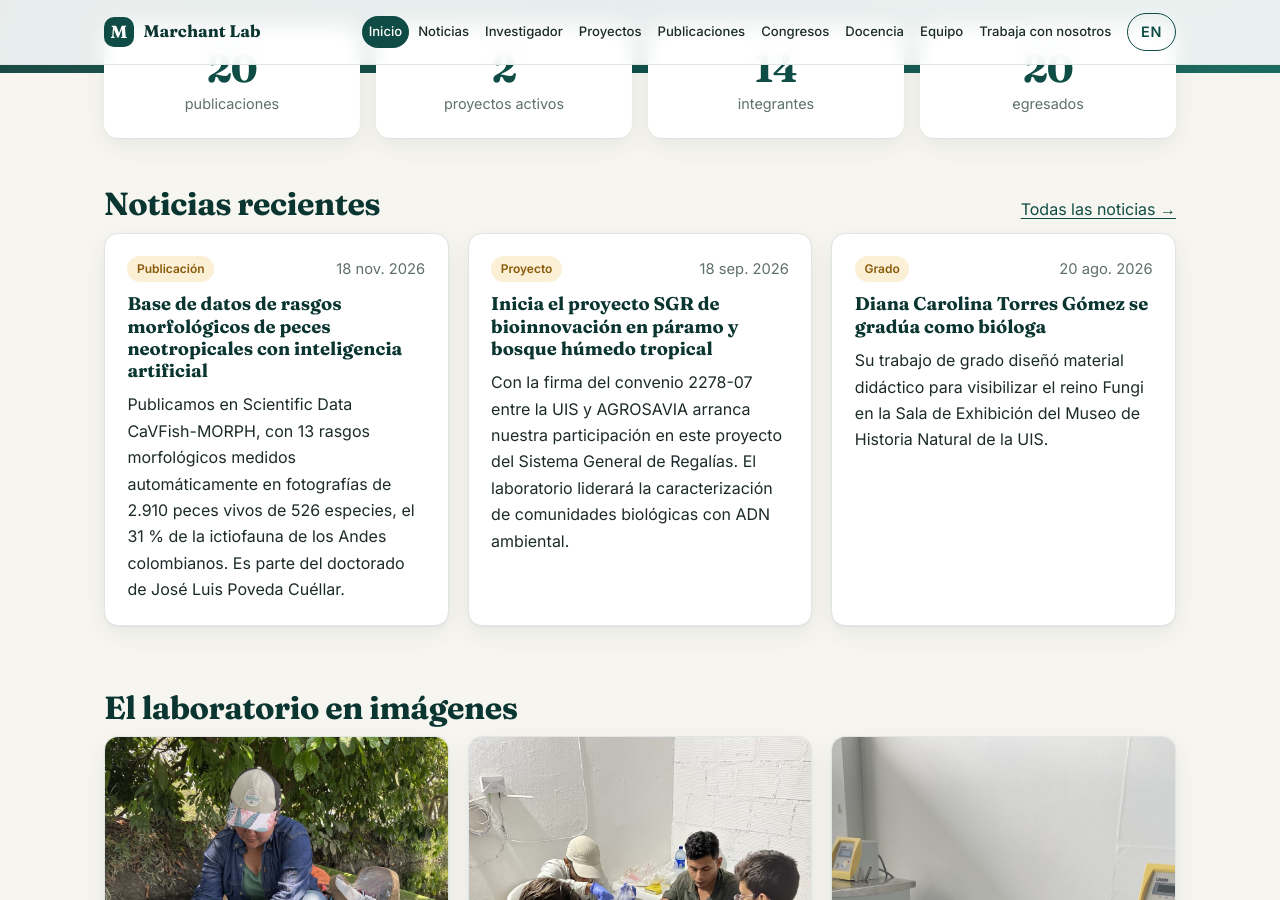
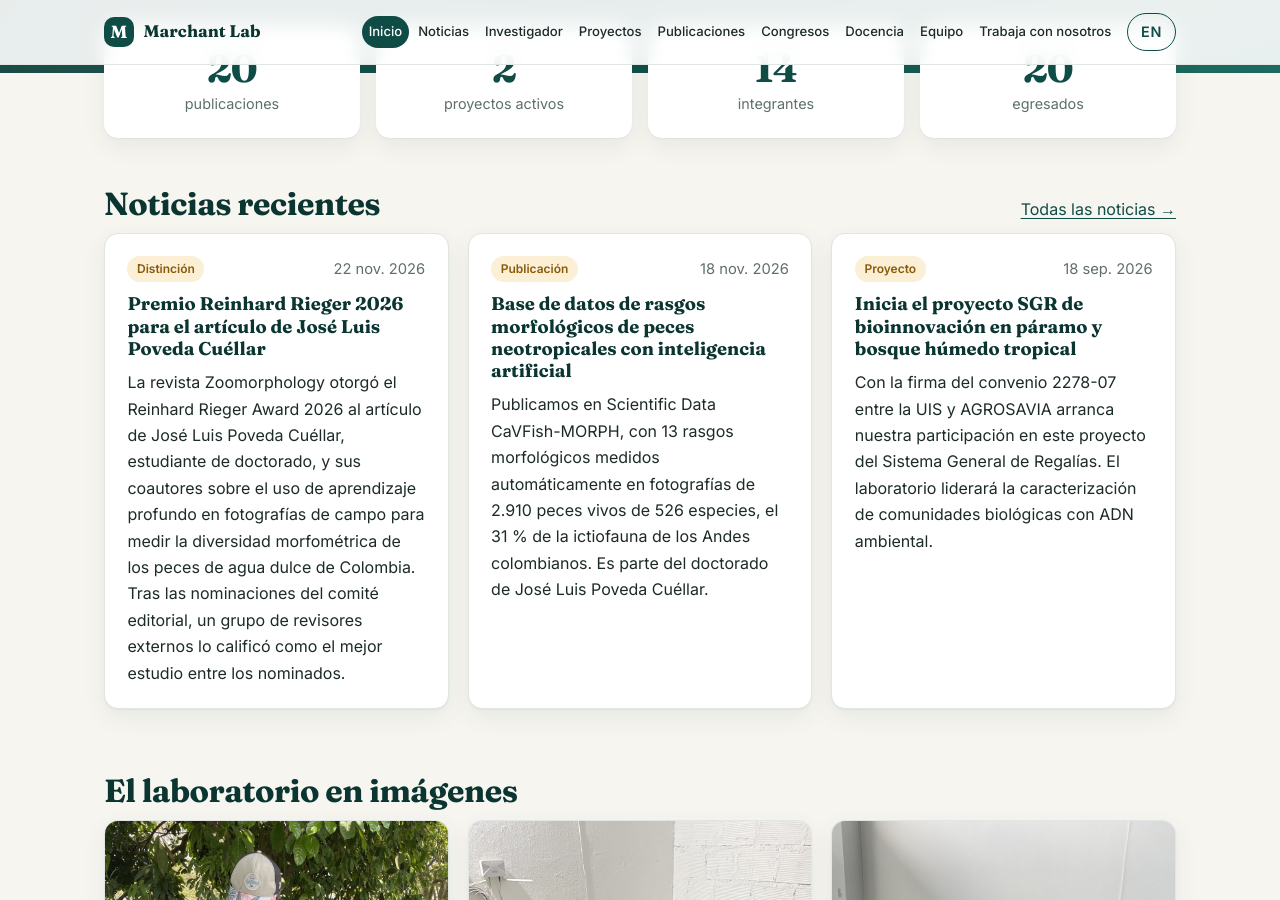
Before and after one commit to Marchant-Lab/marchant-lab-web, a Jekyll site: the page built from index.html, in a window 1280 px wide and 900 px high, scrolled down 549 px. Built offline with Jekyll 4.4.1, drawn with Linux system fonts in a browser that asks for light colours.

Commit message:
contenido: agrega noticia del premio Reinhard Rieger 2026 (Zoomorphology) y la categoría Distinción
Co-Authored-By: Claude Opus 5.5 <noreply@anthropic.com>

```diff
--- a/_data/noticias.yml
+++ b/_data/noticias.yml
@@ -1,8 +1,14 @@
 # Orden: la página los ordena sola (más reciente primero); el orden en este archivo no importa.
-# Campos: fecha (AAAA-MM-DD), categoria (Publicación | Grado | Proyecto | Congreso), titulo, texto;
+# Campos: fecha (AAAA-MM-DD), categoria (Publicación | Grado | Proyecto | Congreso | Distinción), titulo, texto;
 # opcionales: enlace (URL externa o ruta interna como /proyectos/) y foto (ruta en assets/fotos/).
 # Cada titulo y texto nuevo necesita su traducción en _data/traduccion_en.yml.
 # Fuente de las fechas: Crossref (artículos), Noesis (grados), actas y certificados (proyectos y congresos).
+
+- fecha: 2026-11-22
+  categoria: Distinción
+  titulo: Premio Reinhard Rieger 2026 para el artículo de José Luis Poveda Cuéllar
+  texto: La revista Zoomorphology otorgó el Reinhard Rieger Award 2026 al artículo de José Luis Poveda Cuéllar, estudiante de doctorado, y sus coautores sobre el uso de aprendizaje profundo en fotografías de campo para medir la diversidad morfométrica de los peces de agua dulce de Colombia. Tras las nominaciones del comité editorial, un grupo de revisores externos lo calificó como el mejor estudio entre los nominados.
+  enlace: https://link.springer.com/collections/ajcggdgjdf
 
 - fecha: 2026-09-18
   categoria: Proyecto
--- a/_data/traduccion_en.yml
+++ b/_data/traduccion_en.yml
@@ -230,3 +230,5 @@
 "Herramientas morfológicas y moleculares para identificar plagas y patógenos de cultivos y apoyar su manejo.": "Morphological and molecular tools to identify crop pests and pathogens and support their management."
 "Nematología molecular": "Molecular nematology"
 "Identificación, filogenia y diversidad genética de nematodos fitoparásitos de importancia agrícola.": "Identification, phylogeny and genetic diversity of plant-parasitic nematodes of agricultural importance."
+"Premio Reinhard Rieger 2026 para el artículo de José Luis Poveda Cuéllar": "2026 Reinhard Rieger Award for José Luis Poveda Cuéllar's article"
+"La revista Zoomorphology otorgó el Reinhard Rieger Award 2026 al artículo de José Luis Poveda Cuéllar, estudiante de doctorado, y sus coautores sobre el uso de aprendizaje profundo en fotografías de campo para medir la diversidad morfométrica de los peces de agua dulce de Colombia. Tras las nominaciones del comité editorial, un grupo de revisores externos lo calificó como el mejor estudio entre los nominados.": "The journal Zoomorphology gave the 2026 Reinhard Rieger Award to the article by PhD student José Luis Poveda Cuéllar and co-authors on using deep learning on field photographs to measure the morphometric diversity of Colombian freshwater fishes. After nominations by the editorial board, a panel of external reviewers ranked it the best study among the nominees."
--- a/_data/ui.yml
+++ b/_data/ui.yml
@@ -113,7 +113,7 @@ en:
   noticias_recientes: Latest news
   todas_noticias: All news →
   meses: [Jan, Feb, Mar, Apr, May, Jun, Jul, Aug, Sep, Oct, Nov, Dec]
-  categorias: {Publicación: Publication, Grado: Graduation, Proyecto: Project, Congreso: Conference}
+  categorias: {Publicación: Publication, Grado: Graduation, Proyecto: Project, Congreso: Conference, Distinción: Award}
   grupos_publicaciones: [Journal articles, Books and chapters, Conference proceedings]
   titulo_categorias: Publication types
   tipos_trabajo: {Ponencia: Talk, Póster: Poster, Conferencia magistral: Keynote, Coautoría: Co-author, Evaluador de resúmenes: Abstract reviewer}
```
